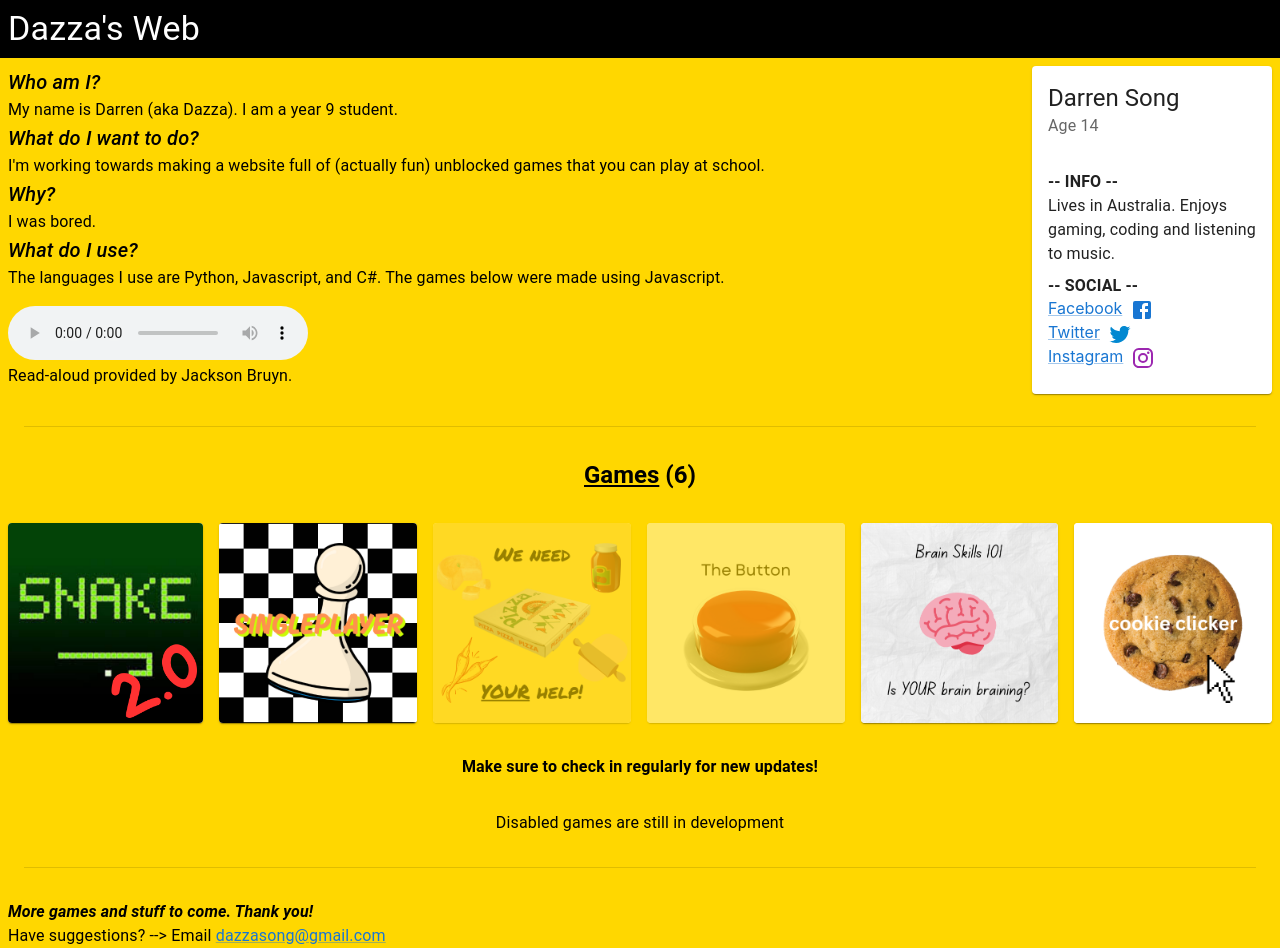
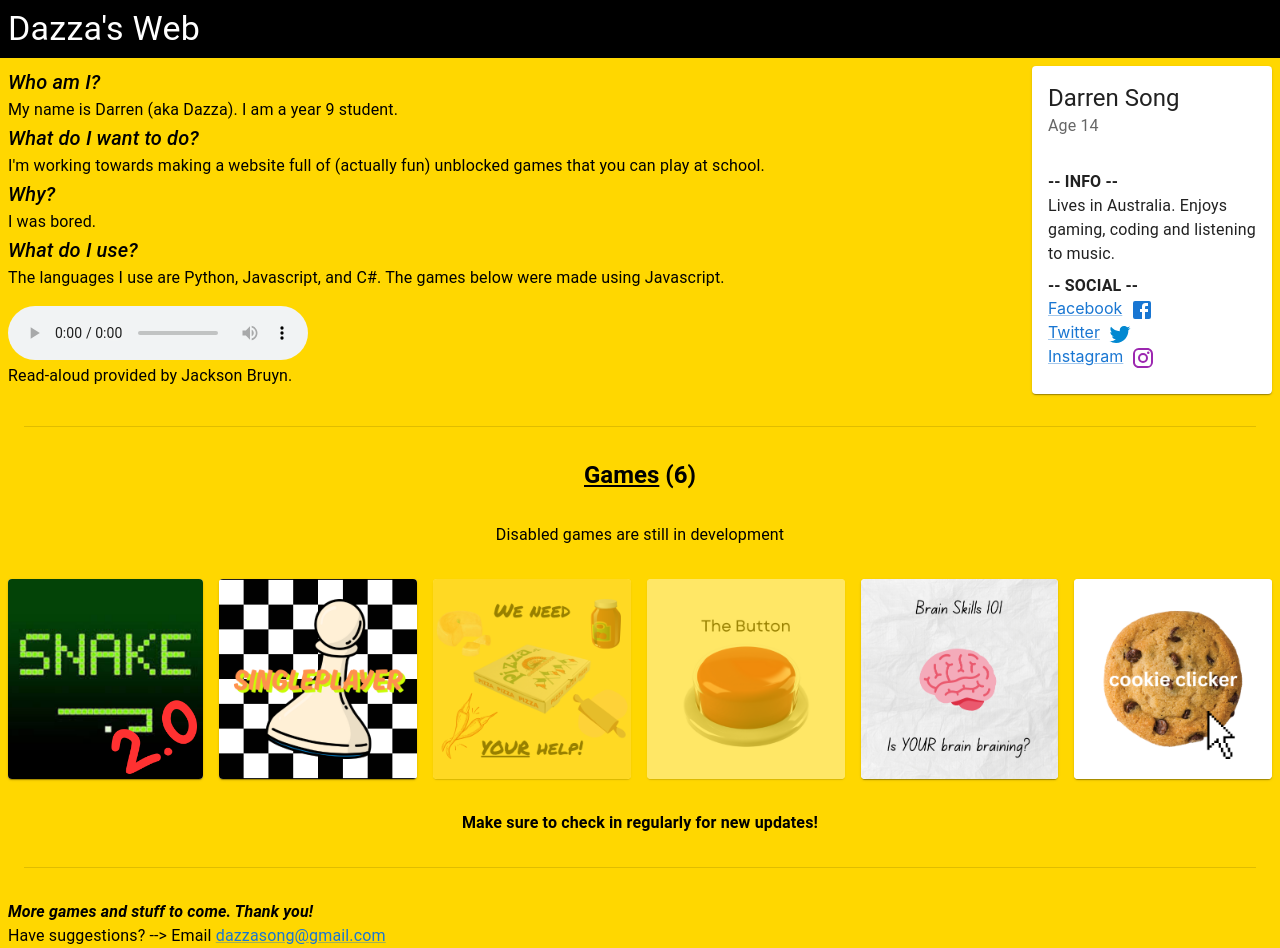
Before and after one commit to dazzasong/portfolio, a React (Create React App) app: page / in a window 1280 px wide. Built offline with nearby package versions, Linux system fonts and the light colour scheme; a web font is replaced by a local one.

Commit message:
moved text

```diff
--- a/src/Home/MainContent/WebsiteList.jsx
+++ b/src/Home/MainContent/WebsiteList.jsx
@@ -23,11 +23,11 @@ export default function WebsiteList() {
   return (
     <Stack alignItems="center" spacing={4}>
     <Typography variant="h5" fontWeight="bold"><u>Games</u> ({websites.length})</Typography>
+    <Typography>Disabled games are still in development</Typography>
     <Stack direction="row" spacing={2}>
       {websites.map((web) => <WebsiteCard img={web.img} to={web.to} disabled={web.disabled} />)}
     </Stack>
     <Typography fontWeight='bold'>Make sure to check in regularly for new updates!</Typography>
-    <Typography>Disabled games are still in development</Typography>
   </Stack>
   );
 }
```
